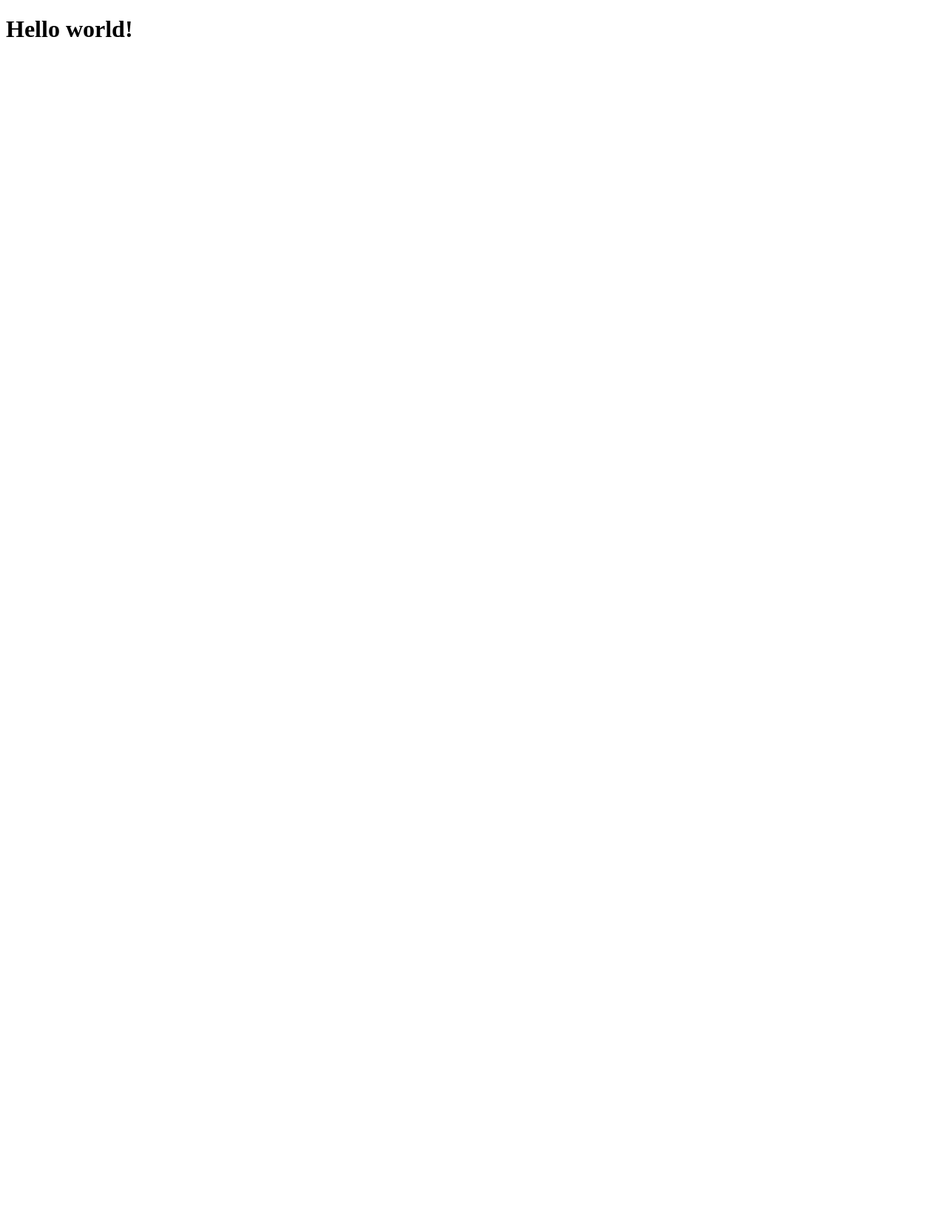
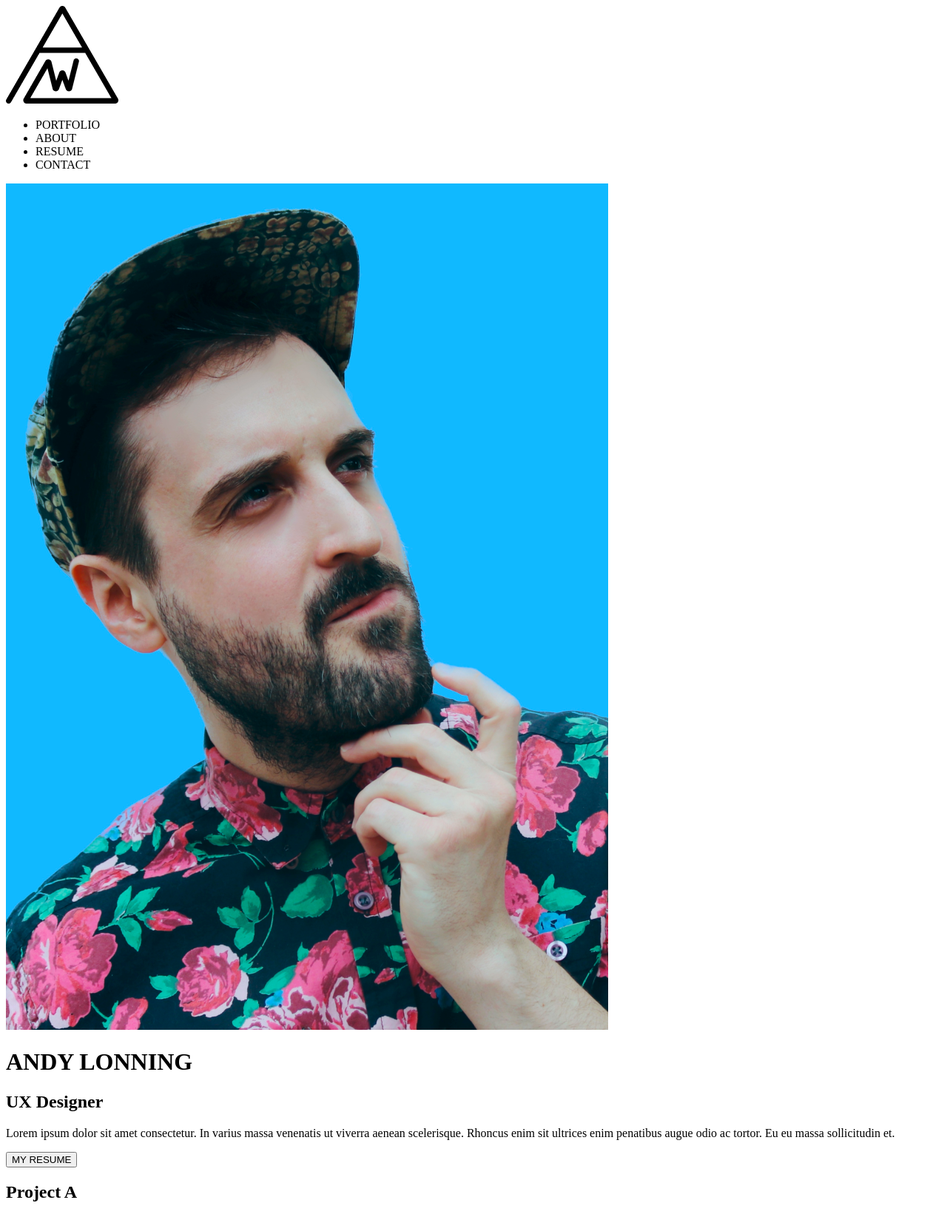
Before and after one commit to Andy-Lonning/module_17, a plain HTML site: page index.html in a window 1280 px wide. Shown: the whole page at 74% size. Before the commit the page ends 800 px from the top, so only its background shows below. Drawn offline with Linux system fonts and the light colour scheme.

Commit message:
Initial outline

```diff
--- a/index.html
+++ b/index.html
@@ -6,6 +6,33 @@
     <title>Document</title>
 </head>
 <body>
-    <h1>Hello world!</h1>
+    <nav>
+        <img src="images/My Logo.png" alt="Logo">
+        <ul>
+            <li>PORTFOLIO</li>
+            <li>ABOUT</li>
+            <li>RESUME</li>
+            <li>CONTACT</li>
+        </ul>
+    </nav>
+    <header>
+        <img src="images/Portfolio Profile Photo.png" alt="">
+        <div class="headerbg">
+            <h1>ANDY LONNING</h1>
+            <h2>UX Designer</h2>
+            <div class="thinrectangle"></div>
+        </div>
+    </header>
+    <section>
+        <div class="verticalrectangle"></div>
+        <div class="bio">
+            <p>Lorem ipsum dolor sit amet consectetur. In varius massa venenatis ut viverra aenean scelerisque. Rhoncus enim sit ultrices enim penatibus augue odio ac tortor. Eu eu massa sollicitudin et.</p>
+            <button>MY RESUME</button>
+        </div>
+        <div class="project1">
+            <h2>Project A</h2>
+            <div class="circle"></div>
+        </div>
+    </section>
 </body>
 </html>
```
Also changed, not shown: images/My Logo.png (added), images/Portfolio Profile Photo.png (added), 1 other file.
